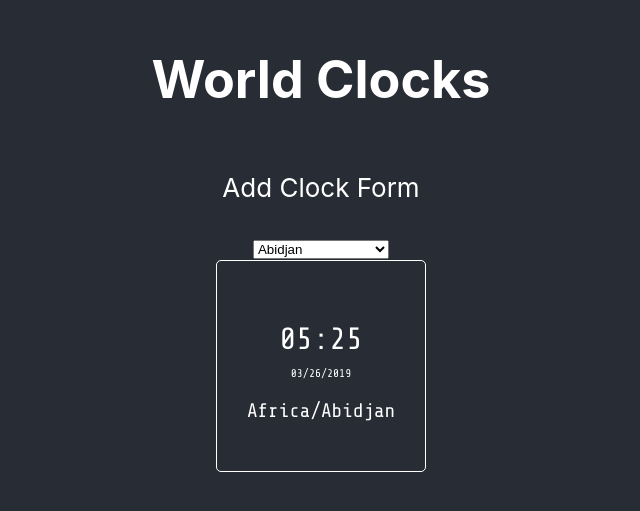
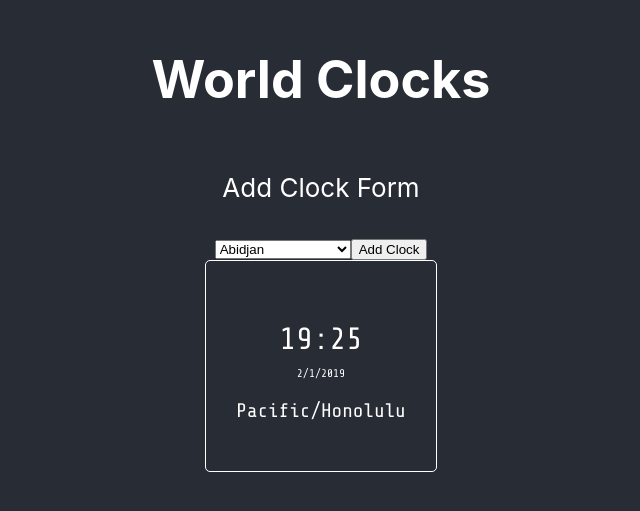
Before and after one commit to BarbaraPruz/clocks, a React (Create React App) app: page / in a window 1280 px wide. Shown: the part 157-668 px from the top of the page, without its empty margins (319-959 px from the left). Built offline with nearby package versions, Linux system fonts and the light colour scheme.

Commit message:
Refactor so Clock does all moment processing.  Add AddClock function

```diff
--- a/src/App.js
+++ b/src/App.js
@@ -1,45 +1,35 @@
 import React, { Component } from 'react';
-import moment from 'moment';
-import 'moment-timezone';
+
 import './App.css';
 
 import Clock from './components/clock';
 import AddClockForm from './components/addclockform';
 
 class App extends Component {
+  // ToDo: use local timezone for initial clock
   state = {
-            count : 0,
-            clocks: [{ timezone: moment.tz.guess(), time: moment.tz(moment(), moment.tz.guess()) }],
-            timerHandle: 0
+            clocks: [ 'Pacific/Honolulu'],
           };
 
   constructor(props) {
     super(props);
-    this.incrementClocks = this.incrementClocks.bind(this);
+    this.addClock = this.addClock.bind(this);
   }
 
-  incrementClocks() {
-    this.state.clocks.forEach( (clock) => {
-      clock.time.add(1,'minute');
-    });
-    this.setState({count: this.state.count+1})  // trigger the clock re-rendering
-  }
-
-  componentDidMount() {
-    let timer = setInterval ( this.incrementClocks, 60000);
-    this.setState( {timerHandle: timer});
-  }
-
-  componentWillUnmount(){
-    clearInterval(this.state.timerHandle)
+  addClock(clockParams) {
+    let tz = `${clockParams.region}/${clockParams.zone}`
+    console.log("Adding clock for",tz);
+    this.setState(prevState => ({
+      clocks: [...prevState.clocks, tz]
+    }))
   }
   render() {
     return (
       <div className="App">
-          <h1>World Clocks</h1>
-          <AddClockForm />
+        <h1>World Clocks</h1>
+        <AddClockForm callback={this.addClock} />
         <div className="Clocks">
-          { this.state.clocks.map((c,id) => <Clock timezone={c.timezone} time={c.time} count={this.state.count} key={id} /> ) }
+          { this.state.clocks.map((c,id) => <Clock timezone={c} key={id} /> ) }
         </div>
       </div>
     );
--- a/src/components/addclockform.js
+++ b/src/components/addclockform.js
@@ -5,19 +5,28 @@ import 'moment-timezone';
 
 class AddClockForm extends Component {
   state = {
-    timezones: [ {region:" ", names:[]}]
+    timezones: [ {region:" ", names:[]}],
+    selectedZone: '',
+    selectedRegion: ''
   };
 
-    // constructor - get list and process
-    //   output is [ {region: xxx, timezones:[]}, {region: xxx, timezones:[]}...]
+  constructor(props) {
+    super(props);
+    this.handleSubmit = this.handleSubmit.bind(this);
+    this.handleChange = this.handleChange.bind(this);
+  }
+
   _getInfo(momentTz) {
     let s=momentTz.split('/');
     if (s.length < 2)
       return false;
     return { region: s[0], name: s[1] }
   }
+
   componentDidMount() {
-     // super(props);
+    // get timezone name list and process
+    //   output is [ {region: xxx, timezones:[]}, {region: xxx, timezones:[]}...]
+    // TODO: streamline this code!
     let tz = moment.tz.names();
     let tzlist=[ { region: '', names:[] }];
     let i = 0;
@@ -35,29 +44,39 @@ class AddClockForm extends Component {
       ++i;
     }
     tzlist.shift();
-      console.log("after shift",tzlist)
     this.setState({timezones: tzlist});
   }
+
+  handleChange(event){
+    let region = event.target.options[event.target.selectedIndex].parentNode.label;
+    this.setState({selectedZone: event.target.value, selectedRegion: region});
+  }
+
+  handleSubmit(e) {
+    e.preventDefault();
+    // TODO: only call cb if zone + region really selected
+    this.props.callback({region: this.state.selectedRegion, zone: this.state.selectedZone});
+  }
+
   render() {
-    console.log("state",this.state);
     return (
       <div className="AddClockForm">
           <p>Add Clock Form</p>
-          <form>
-            <select>
+          <form onSubmit={this.handleSubmit}>
+            <select id="optionList" onChange={this.handleChange}>
               {this.state.timezones.map ( (r,index) =>
                 <optgroup key={index} label={r.region}>
                   {r.names.map ((n,index) =>
-                    <option>{n}</option>
+                    <option key={index}>{n}</option>
                   )}
                 </optgroup>
               )}
             </select>
+            <input type="submit" value="Add Clock" />
           </form>
       </div>
     );
   }
 }
 
-
 export default AddClockForm;
--- a/src/components/clock.js
+++ b/src/components/clock.js
@@ -1,14 +1,49 @@
 import React, { Component } from 'react';
 
+import moment from 'moment';
+import 'moment-timezone';
+
+import DigitalClock from './digitalClock';
+
 class Clock extends Component {
+
+  constructor(props) {
+    super(props)
+    console.log("Clock Constructor",this.props.timezone);
+
+    let temp = moment.tz(moment(), this.props.timezone);
+    this.state = {
+      time: temp,
+      timeFields: this._getFields(temp),
+      timeHandle: 0
+    }
+
+    this.incrementClock = this.incrementClock.bind(this);
+  }
+
+  _getFields(t) {   // return hash of formatted time fields for a moment
+    return { year: t.year(), month: t.month(), day: t.day(),
+             hour: t.hour(), minute: t.minute(), timezone: t.tz()}
+  }
+
+  componentDidMount() {
+    let timer = setInterval ( this.incrementClock, 60000);
+    this.setState( {timerHandle: timer});
+  }
+
+  incrementClock() {
+    this.state.time.add(1,'minute');
+    this.setState( { timeFields: this._getFields(this.state.time) });
+  }
+
+  componentWillUnmount(){
+     clearInterval(this.state.timerHandle)
+  }
+
+
   render() {
-      console.log("Clock Render",this.props.time.format("hh:mm"));
     return (
-      <div className="clock digital-clock">
-          <p className="time">{this.props.time.format("hh:mm")}</p>
-          <p className="date">{this.props.time.format("MM/DD/YYYY")}</p>
-          <p className="timezone">{this.props.timezone}</p>
-      </div>
+      <DigitalClock info={this.state.timeFields} />
     );
   }
 }
--- /dev/null
+++ b/src/components/digitalClock.js
@@ -0,0 +1,17 @@
+import React, { Component } from 'react';
+
+class DigitalClock extends Component {
+  render() {
+      console.log("Digital Clock Render",this.props.info);
+      // TODO: add leading 0 to minute format when needed
+    return (
+      <div className="clock digital-clock">
+          <p className="time">{this.props.info.hour}:{this.props.info.minute}</p>
+          <p className="date">{this.props.info.month}/{this.props.info.day}/{this.props.info.year}</p>
+          <p className="timezone">{this.props.info.timezone}</p>
+      </div>
+    );
+  }
+}
+
+export default DigitalClock;
```
Lines whose indentation alone changed are shown as unchanged.
